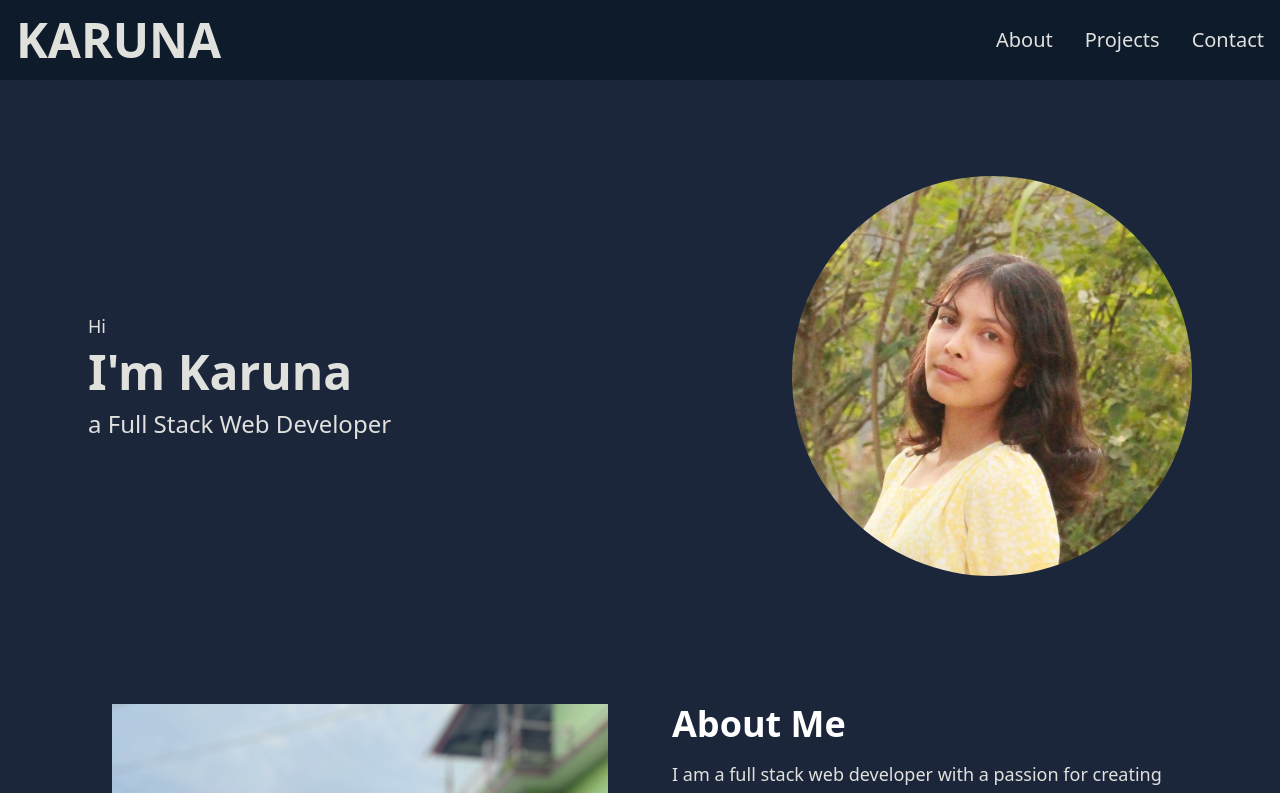
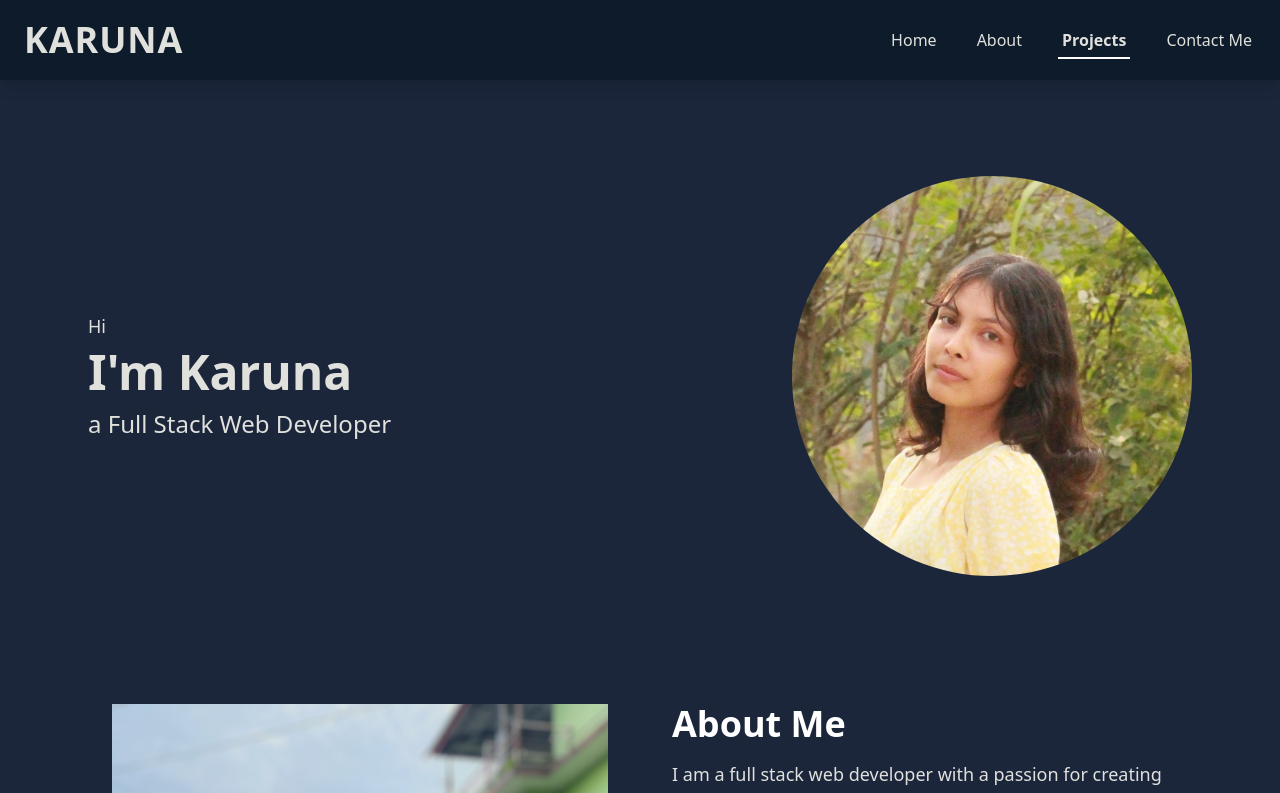
Before and after one commit to karkikaruna/karuna, a Next.js app: page / in a window 1280 px wide. Shown: the top 793 px of the page. Built offline with nearby package versions, Linux system fonts and the light colour scheme.

Commit message:
navbar fixed

```diff
--- a/src/app/components/HeroSection.jsx
+++ b/src/app/components/HeroSection.jsx
@@ -5,7 +5,7 @@ import { motion } from "framer-motion";
 
 const HeroSection = () => {
   return (
-    <section className="bg-background py-16">
+    <section id="home" className="bg-background py-16">
       <div className="grid grid-cols-1 md:grid-cols-2 items-center max-w-6xl mx-auto px-6 gap-10">
         <motion.div
           initial={{ opacity: 0, x: -50 }}
--- a/src/app/components/MenuOverlay.jsx
+++ b/src/app/components/MenuOverlay.jsx
@@ -1,12 +1,16 @@
 import React from "react";
 import NavLink from "./NavLink";
 
-const MenuOverlay = ({ links }) => {
+const MenuOverlay = ({ links, pathname }) => {
   return (
-    <ul className="flex flex-col py-4 items-center">
+    <ul className="flex flex-col py-6 items-center space-y-4 bg-header shadow-md">
       {links.map((link, index) => (
         <li key={index}>
-          <NavLink href={link.path} title={link.title} />
+          <NavLink
+            href={link.path}
+            title={link.title}
+            active={pathname === link.path}
+          />
         </li>
       ))}
     </ul>
--- a/src/app/components/NavLink.jsx
+++ b/src/app/components/NavLink.jsx
@@ -1,10 +1,14 @@
 import Link from "next/link";
 
-const NavLink = ({ href, title }) => {
+const NavLink = ({ href, title, active }) => {
   return (
     <Link
       href={href}
-      className="block py-2 pl-3 pr-4 text-textcolor sm:text-xl rounded md:p-0 hover:text-hovercolor"
+      className={`
+        relative px-1 py-2 text-[var(--color-text)] transition-colors duration-200
+        ${active ? "font-bold after:w-full" : "hover:after:w-full"}
+        after:absolute after:bottom-0 after:left-0 after:h-[2px] after:bg-[var(--color-hover)] after:w-0 after:transition-all
+      `}
     >
       {title}
     </Link>
--- a/src/app/components/Navbar.jsx
+++ b/src/app/components/Navbar.jsx
@@ -1,66 +1,111 @@
+"use client";
 
-"use client";
+import React, { useState, useEffect } from "react";
 import Link from "next/link";
-import React, { useState } from "react";
-import NavLink from "./NavLink";
 import { Bars3Icon, XMarkIcon } from "@heroicons/react/24/solid";
-import MenuOverlay from "./MenuOverlay";
 
-const navLinks = [
-  {
-    title: "About",
-    path: "#about",
-  },
-  {
-    title: "Projects",
-    path: "#projects",
-  },
-  {
-    title: "Contact",
-    path: "#contact",
-  },
-];
+const NavLink = ({ href, title, active, onClick }) => {
+  return (
+    <Link
+      href={href}
+      onClick={onClick}
+      className={`
+        relative px-1 py-2 text-[var(--color-text)] transition-colors duration-200
+        ${active ? "font-bold after:w-full" : "after:w-0 hover:after:w-full"}
+        after:absolute after:bottom-0 after:left-0 after:h-[2px] after:bg-[var(--color-hover)] after:w-0 after:transition-all
+      `}
+    >
+      {title}
+    </Link>
+  );
+};
 
 const Navbar = () => {
   const [navbarOpen, setNavbarOpen] = useState(false);
+  const [activeSection, setActiveSection] = useState("home");
+
+  const sections = [
+    { id: "home", title: "Home", path: "#home" },
+    { id: "about", title: "About", path: "#about" },
+    { id: "projects", title: "Projects", path: "#projects" },
+    { id: "contact", title: "Contact Me", path: "#contact" },
+  ];
+
+  useEffect(() => {
+    const handleScroll = () => {
+      sections.forEach((section) => {
+        const element = document.getElementById(section.id);
+        if (element) {
+          const top = element.getBoundingClientRect().top;
+          if (top >= 0 && top < window.innerHeight / 2) {
+            setActiveSection(section.id);
+          }
+        }
+      });
+    };
+
+    window.addEventListener("scroll", handleScroll);
+    return () => window.removeEventListener("scroll", handleScroll);
+  }, []);
+
+  const handleLinkClick = () => {
+    setNavbarOpen(false);
+  };
 
   return (
-    <nav className="fixed mx-auto border-2px border-bordercolor top-0 left-0 right-0 z-10 bg-header bg-opacity-100">
-      <div className="flex container lg:py-4 flex-wrap items-center justify-between mx-auto px-4 py-2">
+    <nav className="fixed top-0 left-0 right-0 z-50 bg-header shadow-lg">
+      <div className="flex container flex-wrap items-center justify-between mx-auto px-6 py-3 lg:py-5">
+
         <Link
-          href={"/"}
-          className="text-2xl md:text-5xl text-textcolor font-semibold"
+          href="#home"
+          className="text-2xl md:text-4xl font-bold tracking-wide text-[var(--color-text)] hover:text-[var(--color-hover)] transition-colors"
+          onClick={handleLinkClick}
         >
           KARUNA
         </Link>
-        <div className="mobile-menu block md:hidden">
-          {!navbarOpen ? (
-            <button
-              onClick={() => setNavbarOpen(true)}
-              className="flex items-center px-3 py-2 border rounded border-bordercolor text-textcolor hover:text-hovercolor hover:border-white"
-            >
-              <Bars3Icon className="h-5 w-5" />
-            </button>
-          ) : (
-            <button
-              onClick={() => setNavbarOpen(false)}
-              className="flex items-center px-3 py-2 border rounded border-bordercolor text-textcolor hover:text-hovercolor hover:border-white"
-            >
-              <XMarkIcon className="h-5 w-5" />
-            </button>
-          )}
+        <div className="md:hidden">
+          <button
+            onClick={() => setNavbarOpen(!navbarOpen)}
+            className="flex items-center px-3 py-2 border rounded border-bordercolor text-textcolor hover:text-hovercolor transition-colors"
+          >
+            {navbarOpen ? (
+              <XMarkIcon className="h-6 w-6" />
+            ) : (
+              <Bars3Icon className="h-6 w-6" />
+            )}
+          </button>
         </div>
-        <div className="menu hidden md:block md:w-auto" id="navbar">
-          <ul className="flex p-4 md:p-0 md:flex-row md:space-x-8 mt-0">
-            {navLinks.map((link, index) => (
-              <li key={index}>
-                <NavLink href={link.path} title={link.title} />
+
+        <ul className="hidden md:flex space-x-8">
+          {sections.map((link) => (
+            <li key={link.id}>
+              <NavLink
+                href={link.path}
+                title={link.title}
+                active={activeSection === link.id}
+                onClick={handleLinkClick}
+              />
+            </li>
+          ))}
+        </ul>
+      </div>
+
+      {navbarOpen && (
+        <div className="md:hidden bg-header shadow-lg px-6 py-4">
+          <ul className="flex flex-col space-y-4">
+            {sections.map((link) => (
+              <li key={link.id}>
+                <NavLink
+                  href={link.path}
+                  title={link.title}
+                  active={activeSection === link.id}
+                  onClick={handleLinkClick}
+                />
               </li>
             ))}
           </ul>
         </div>
-      </div>
-      {navbarOpen ? <MenuOverlay links={navLinks} /> : null}
+      )}
     </nav>
   );
 };
--- a/src/app/globals.css
+++ b/src/app/globals.css
@@ -8,8 +8,9 @@
   --color-text: #e0e1dd;
   --color-third-bg: #415a77;
   --color-fourth-bg: #778da9;
-  --color-hover: #ccd5ae;
+  --color-hover: white;
   --color-bordercolor: #9f86c0;
+  --color-click:"#edede9";
 }
 
 .bg-header { background-color: var(--color-header); }
@@ -25,3 +26,4 @@
 .text-fourth-bg { color: var(--color-fourth-bg); }
 .text-textcolor { color: var(--color-text); }
 .text-hovercolor { color: var(--color-hover); }
+.text-clicklink{color: var(--color-click);}
```
